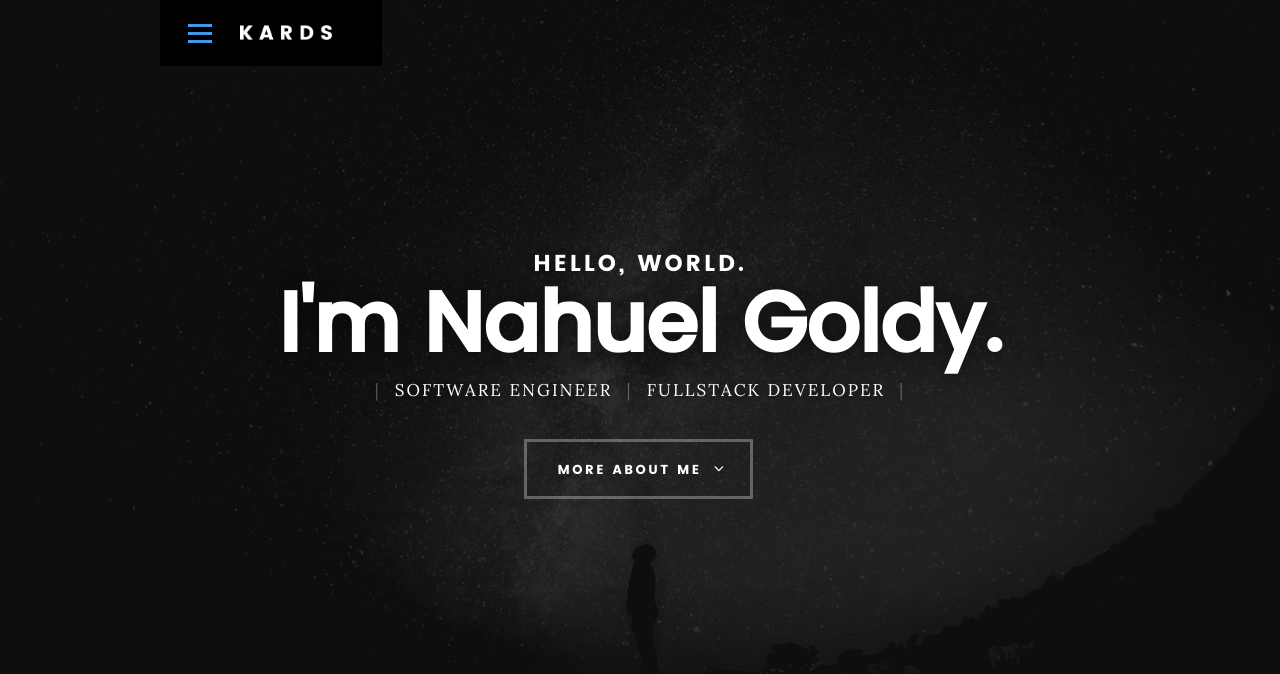
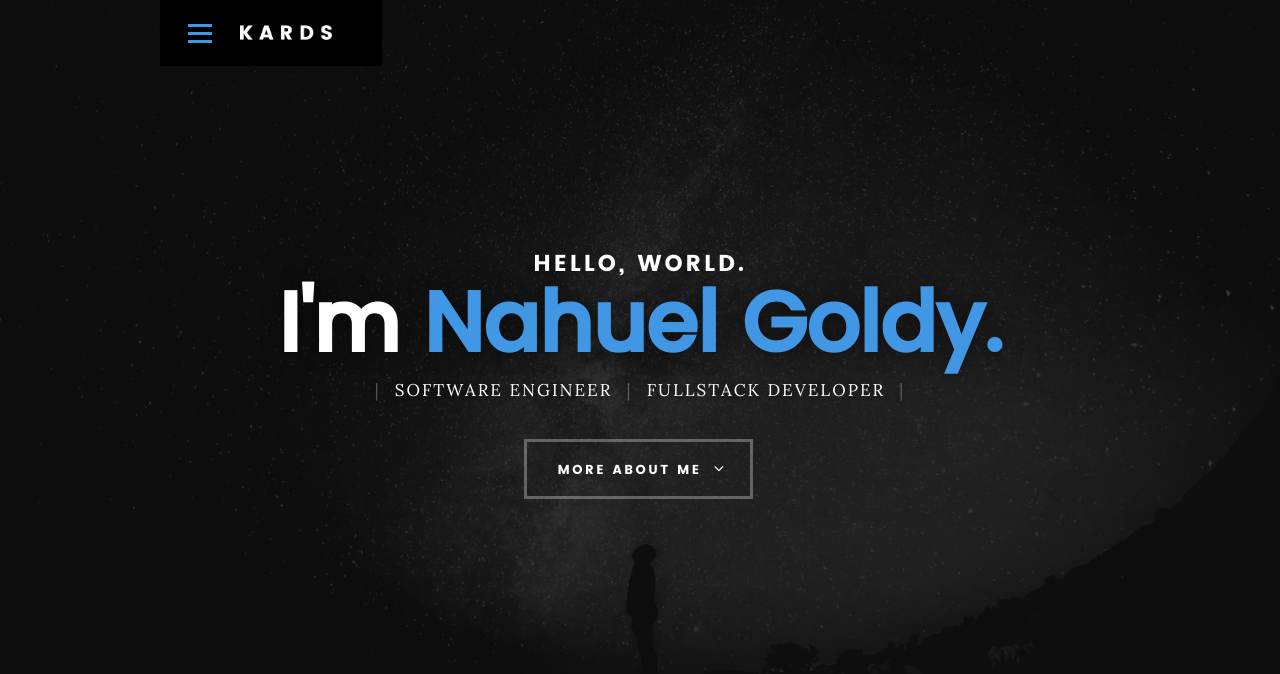
Before and after one commit to NahuelGoldy/nahuelGoldy, a plain HTML site: page index.html in a window 1280 px wide. Shown: the top 674 px of the page. Drawn offline with Linux system fonts and the light colour scheme; files whose address does not match are found by name.

Commit message:
Header color fix

```diff
--- a/css/main.css
+++ b/css/main.css
@@ -1336,6 +1336,9 @@ header .logo a {
 	margin-right: auto;
 	text-shadow: 0 0 20px rgba(0, 0, 0, 0.5);
 }
+.intro-content h1 span {
+	color: #4297e5 !important;
+}
 .intro-content h5 {
 	/*color: #2862c5;*/
 	color: white;
@@ -1346,9 +1349,6 @@ header .logo a {
 	text-transform: uppercase;
 	letter-spacing: .3rem;
 	text-shadow: 0 0 6px rgba(0, 0, 0, 0.2);
-}
-.intro-content span .name {
-	color: #4297e5 !important;
 }
 .intro-content .intro-position {
 	font-family: "lora-regular", serif;
--- a/index.html
+++ b/index.html
@@ -73,7 +73,7 @@
    			<div class="col-twelve">
 
 	   			<h5>Hello, World.</h5>
-				<h1>I'm <span class="name">Nahuel Goldy.</span></h1>
+				<h1>I'm <span>Nahuel Goldy.</span></h1>
 
 	   			<p class="intro-position">
 	   				<span>Software Engineer</span>
```
